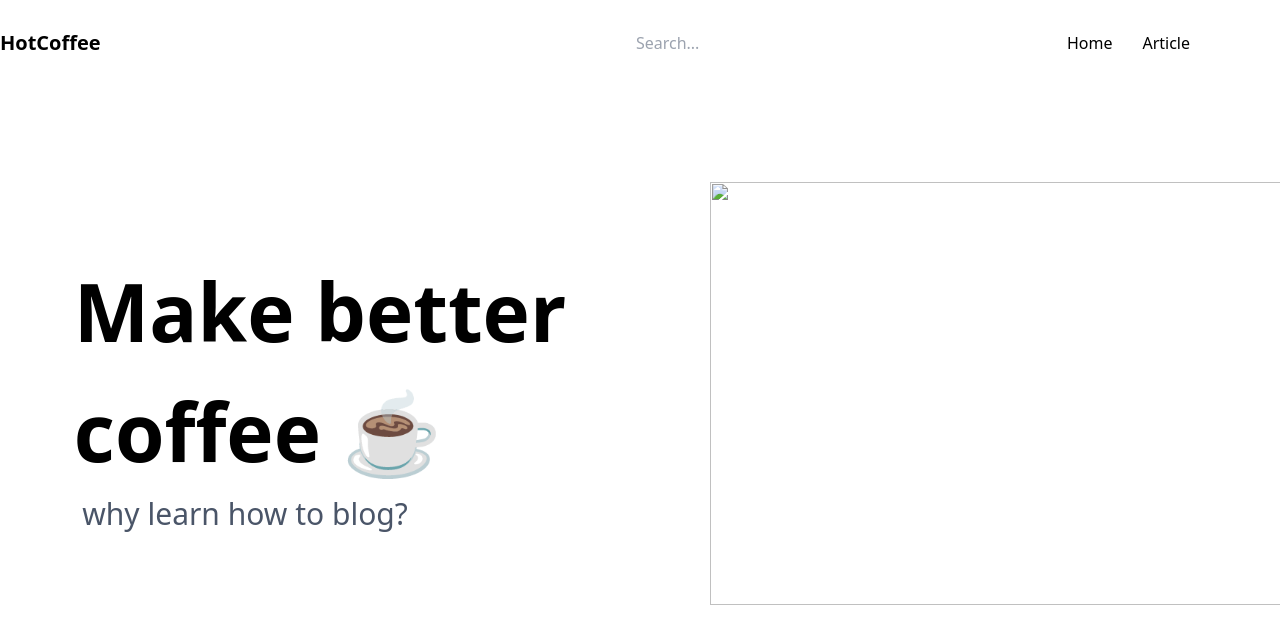
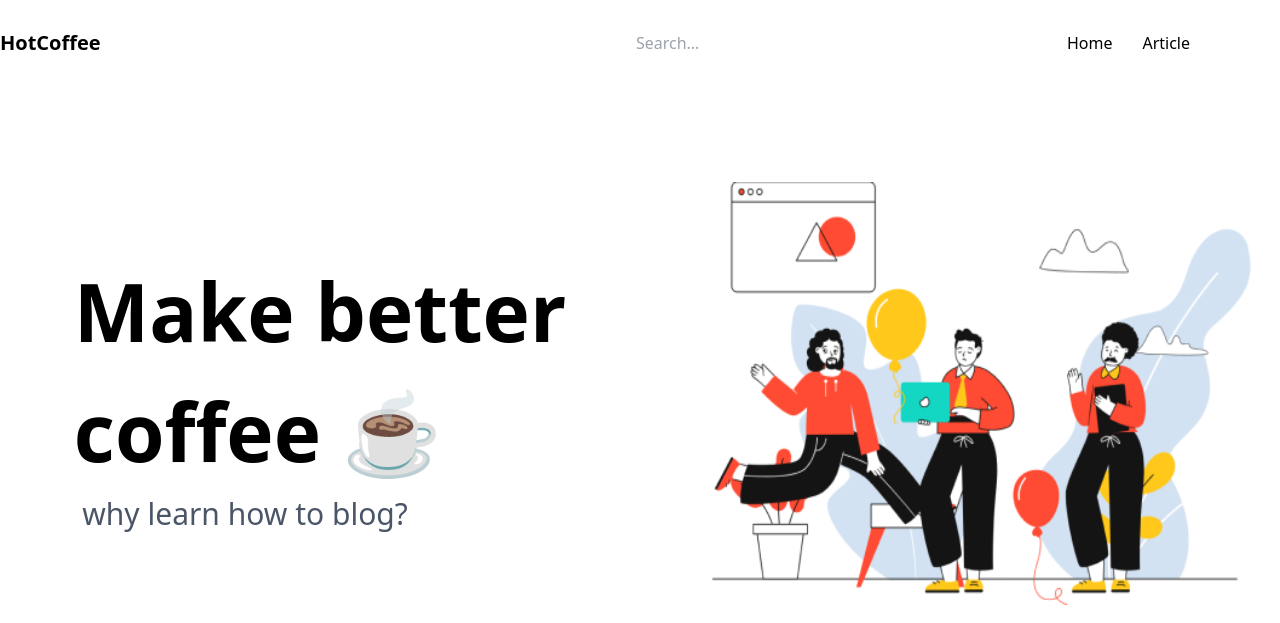
Before and after one commit to bmstudent/abduraufproject, a plain HTML site: page index.html in a window 1280 px wide. Shown: the top 623 px of the page. Drawn offline with nearby package versions, Linux system fonts and the light colour scheme.

Commit message:
Add files via upload

```diff
--- a/index.html
+++ b/index.html
@@ -56,7 +56,7 @@
         </div>
         <div class="right mx-auto max-sm:mt-[20px]">
           <img
-            src="/croods 1.png 1.png"
+            src="/croods 1.png"
             class="ml-[70px] max-xl:ml-0 w-[576px] h-[423px]"
             alt=""
           />
```
